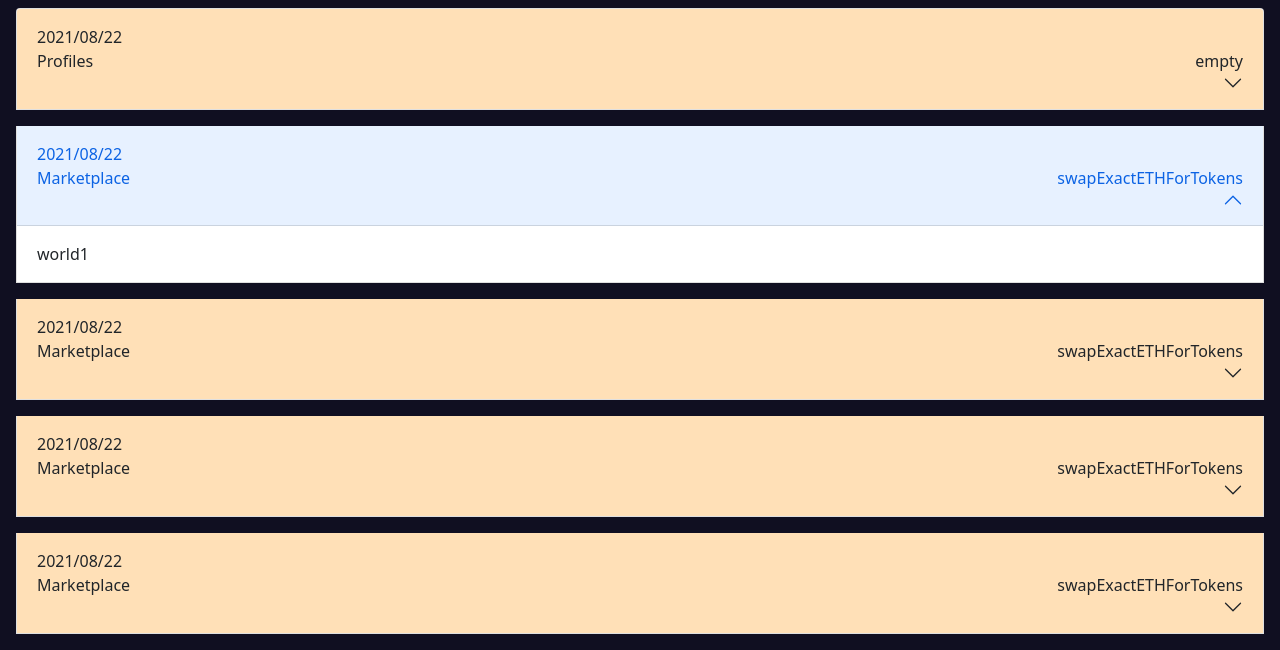
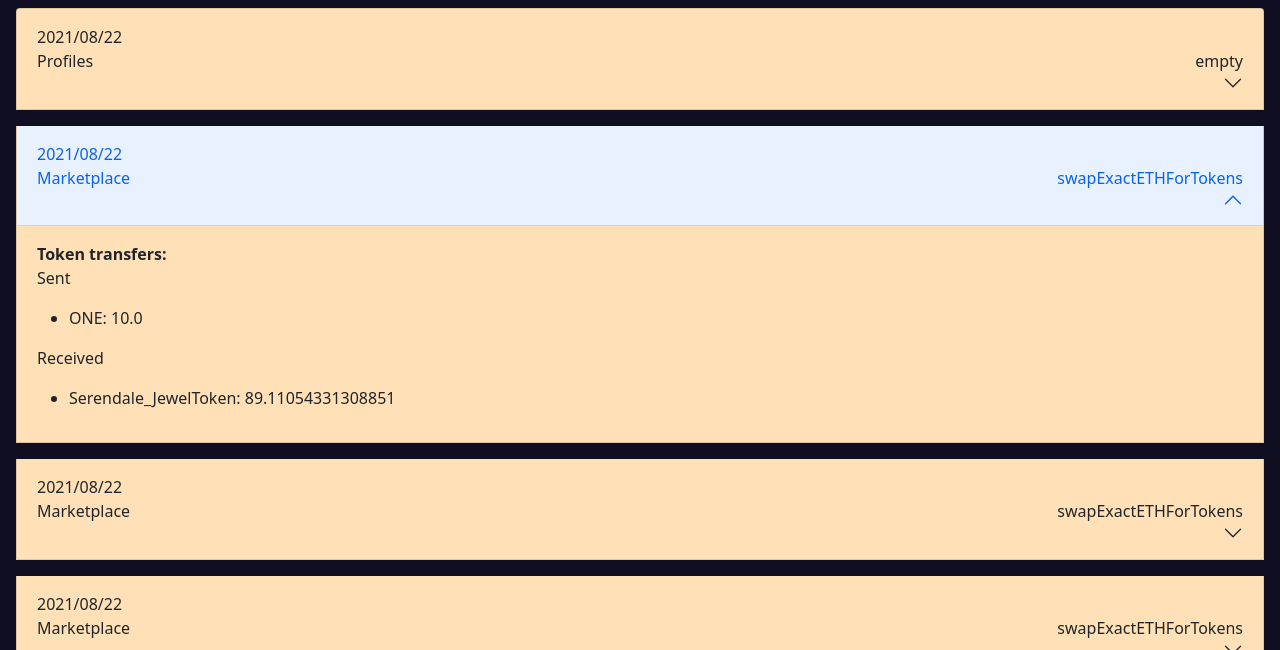
Before and after one commit to jamestran201/dfk-transaction-tracker, a Django app: page /transactions/ in a window 1280 px wide, after a click that opens the changed part. Shown: the top 650 px of the page. Run offline with Django 4.2, Linux system fonts and the light colour scheme; style sheets or scripts are compiled from the project's sources; parts of the project's set-up code (start-up, migrations or seed data) failed here and were passed over; some libraries are stand-ins or nearby versions.

Commit message:
WIP: add content for token transfers

```diff
--- a/static/scss/base.scss
+++ b/static/scss/base.scss
@@ -1,7 +1,7 @@
 // Overriding default variables from boostrap.scss
 $danger: #f83b4d;
 
-$accordion-button-bg: #ffe0b7;
+$accordion-bg: #ffe0b7;
 
 @import '../node_modules/bootstrap/scss/bootstrap.scss';
 
--- a/tracker/presenters/transaction_presenter.py
+++ b/tracker/presenters/transaction_presenter.py
@@ -23,3 +23,38 @@ class TransactionPresenter:
 
     def action(self):
         return self.transaction["function"]
+
+    def has_token_transfers(self):
+        return len(self.transaction["TxTokens"]) > 0
+
+    def sent_tokens(self):
+        results = []
+        for token, amount in self.transaction["TxTokens"].items():
+            if amount > 0:
+                continue
+
+            amount = self._convert_amount_relative_to_one_tokens(token, amount)
+            results.append(dict(token=token, amount=-1 * amount))
+
+        return results
+
+    def received_tokens(self):
+        results = []
+        for token, amount in self.transaction["TxTokens"].items():
+            if amount < 0:
+                continue
+
+            amount = self._convert_amount_relative_to_one_tokens(token, amount)
+            results.append(dict(token=token, amount=amount))
+
+        return results
+
+    def _convert_amount_relative_to_one_tokens(self, token, amount):
+        # TODO: Add logic to differentiate token vs item transfers
+        # Checking that amount is greater than 1000 is quick hack
+        # because the token transfers can contain in-game items as well.
+        # The amount for these in-game items does not need to be normalized.
+        if token != "ONE" and amount > 1000:
+            return amount / 10e17
+        else:
+            return amount
--- a/tracker/templates/transactions/get.html
+++ b/tracker/templates/transactions/get.html
@@ -14,6 +14,7 @@
       <div class="accordion-header">
         <div class="accordion-button collapsed flex-column align-items-start" data-bs-toggle="collapse" data-bs-target="#collapse{{forloop.counter0}}" aria-expanded="false" aria-controls="collapse{{forloop.counter0}}">
           <span>{{ transaction.date }}</span>
+
           <div class="d-flex flex-row justify-content-between w-100">
             <span>{{ transaction.transaction_type }}</span>
             <span>{{ transaction.action }}</span>
@@ -23,7 +24,30 @@
 
       <div id="collapse{{forloop.counter0}}" class="accordion-collapse collapse">
         <div class="accordion-body">
-          world{{forloop.counter0}}
+          {% if transaction.has_token_transfers %}
+            <strong>Token transfers:</strong>
+            {% with transfers=transaction.sent_tokens %}
+              {% if transfers|length > 0 %}
+                <p>Sent</p>
+                <ul>
+                {% for transfer in transfers %}
+                  <li>{{ transfer.token }}: {{ transfer.amount }}</li>
+                {% endfor %}
+              {% endif %}
+              </ul>
+            {% endwith %}
+
+            {% with transfers=transaction.received_tokens %}
+              {% if transfers|length > 0 %}
+                <p>Received</p>
+                <ul>
+                {% for transfer in transfers %}
+                  <li>{{ transfer.token }}: {{ transfer.amount }}</li>
+                {% endfor %}
+              {% endif %}
+              </ul>
+            {% endwith %}
+          {% endif %}
         </div>
       </div>
     </div>
```
